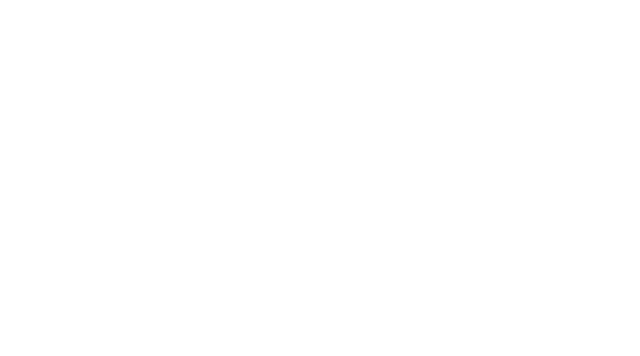
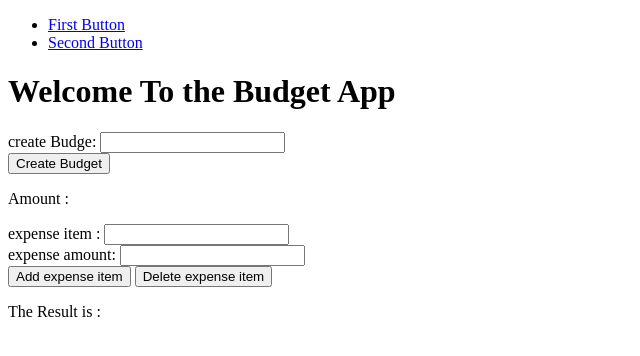
Before and after one commit to Tinabcit/makeup_assignment, a plain HTML site: page index.html in a window 1280 px wide. Shown: the whole page, without its empty margins (0-640 px from the left). Drawn offline with Linux system fonts and the light colour scheme.

Commit message:
Add the body component of the index html file where I have included the app website and included the box or input for the user to type in.

```diff
--- a/index.html
+++ b/index.html
@@ -12,6 +12,28 @@
 
 </head>
 <body>
+    <nav class="nav-bar">
+        <ul>
+            <li><a href="Button one"rel="Button one">First Button</a></li>
+            <li><a href="note/notes.html"rel="Button two">Second Button</a> </li>
+        </ul>
+    </nav>
+    <h1>Welcome To the Budget App</h1>
+    <form>
+    create Budge: <input type="text" id="budget" /><br>
+    <input type ="button" onClick="CreateBudget()" Value="Create Budget">
+   </form>
+   <p>Amount :<br>
+   <span id="result-one"></span>
+    <form>
+    expense item : <input type="text" id="firstNumber" /><br>
+    expense amount: <input type="text" id="secondNumber" /><br>
+    <input type="button" onClick="AddBy()" Value="Add expense item" />
+    <input type="button" onClick="SubtractBy()" Value="Delete expense item" />
+    </form>
+    <p>The Result is : <br>
+    <span id = "result"></span>
+    </p>
 
 </body>
 </html>
```
